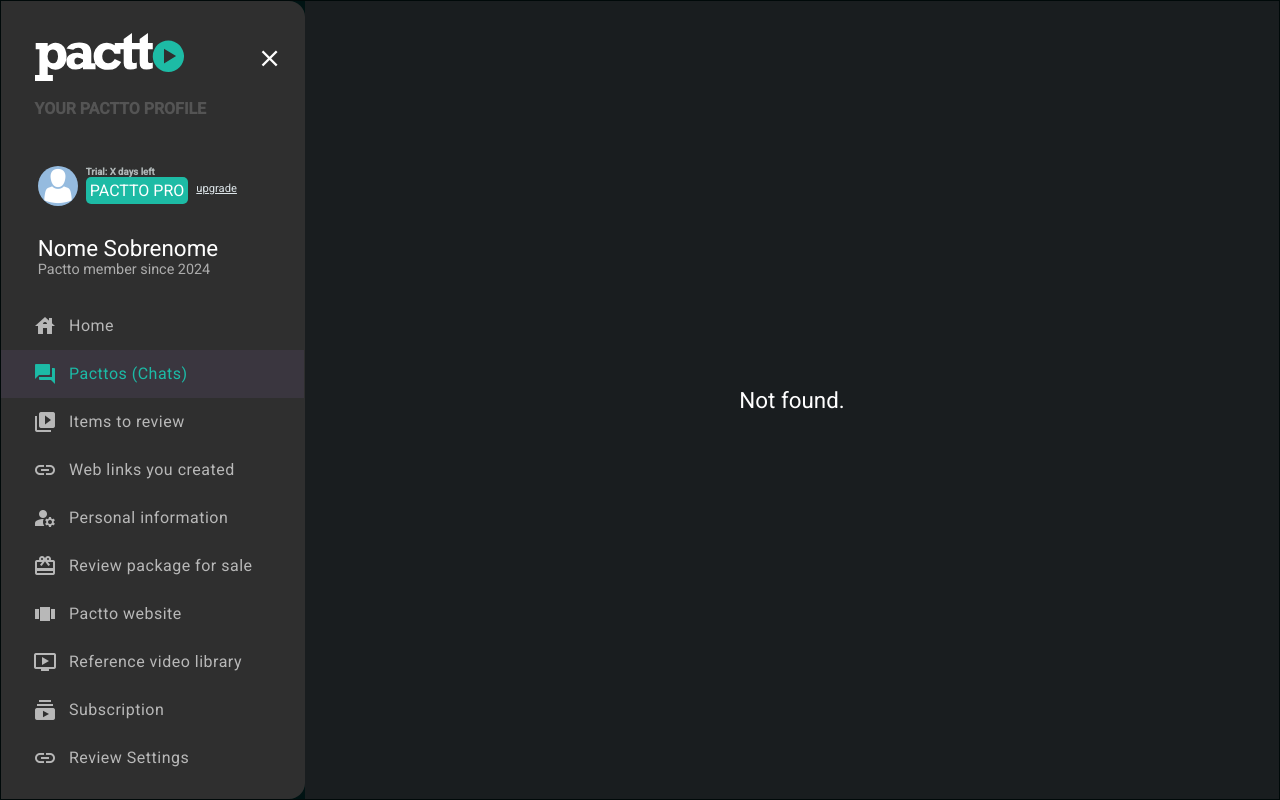
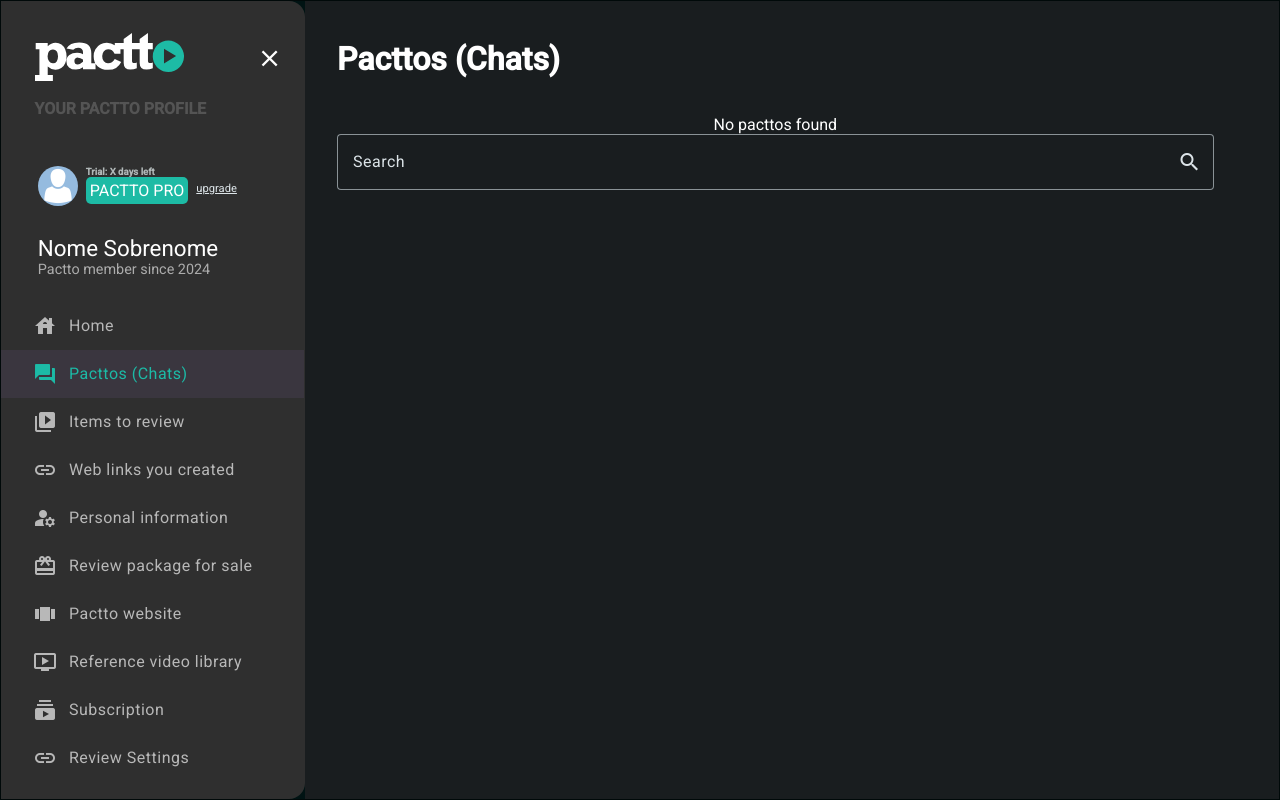
Before and after one commit to JNaicraG/pactto-dashboard, an Angular app: page /pacttos in a window 1280 px wide. Built offline with nearby package versions, Linux system fonts and the light colour scheme.

Commit message:
chore(pacttos): implemented search bar and route

```diff
--- a/src/app/app.routes.ts
+++ b/src/app/app.routes.ts
@@ -1,9 +1,11 @@
 import { Routes } from '@angular/router';
 import { NotFoundComponent } from './pages/not-found/not-found.component';
 import { HomeComponent } from './pages/home/home.component';
+import { PacttosComponent } from './pages/pacttos/pacttos.component';
 
 export const routes: Routes = [
     { path:'home' , component: HomeComponent },
+    { path:'pacttos' , component: PacttosComponent },
     { path:'', component: HomeComponent, pathMatch:'full' },
     { path:'**', component: NotFoundComponent },
 ];
--- a/src/app/pages/pacttos/pacttos.component.html
+++ b/src/app/pages/pacttos/pacttos.component.html
@@ -1 +1,9 @@
-<p>pacttos works!</p>
+<app-container class="container">
+    <h1>Pacttos (Chats)</h1>
+    @if(comments.length === 0){
+        <div>
+            <span>No pacttos found</span>
+        </div>
+    }
+    <app-search-bar [queryControl]="queryControl"></app-search-bar>
+</app-container>
--- a/src/app/pages/pacttos/pacttos.component.scss
+++ b/src/app/pages/pacttos/pacttos.component.scss
@@ -0,0 +1,17 @@
+.container {
+    margin: 0;
+    padding: 1.1rem 2rem;
+    color: #fff;
+    gap: 1rem;
+
+
+    h1 {
+        font: bold 2rem 'Roboto', 'Helvetica Neue', 'sans-serif';
+    }
+
+    div{
+        padding-top: 1rem;
+        display: flex;
+        justify-content: center;
+    }
+}
--- a/src/app/pages/pacttos/pacttos.component.ts
+++ b/src/app/pages/pacttos/pacttos.component.ts
@@ -1,12 +1,21 @@
 import { Component } from '@angular/core';
+import { SearchBarComponent } from '../../components/shared/search-bar/search-bar.component';
+import { ContainerComponent } from '../../components/shared/container/container.component';
+import { FormControl } from '@angular/forms';
 
 @Component({
   selector: 'app-pacttos',
   standalone: true,
-  imports: [],
+  imports: [
+    SearchBarComponent,
+    ContainerComponent
+  ],
   templateUrl: './pacttos.component.html',
   styleUrl: './pacttos.component.scss'
 })
 export class PacttosComponent {
+  comments:string[] = [];
+
+  queryControl:FormControl = new FormControl('');
 
 }
```
